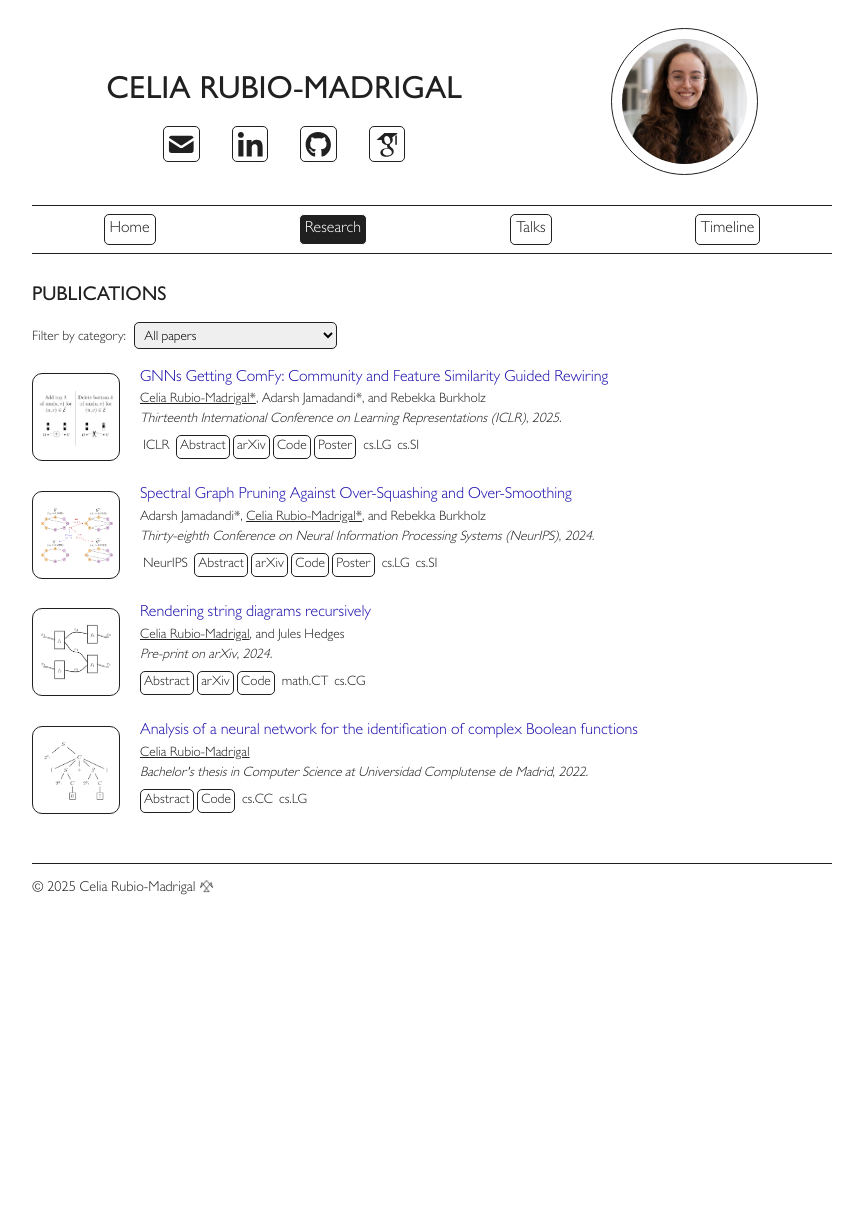
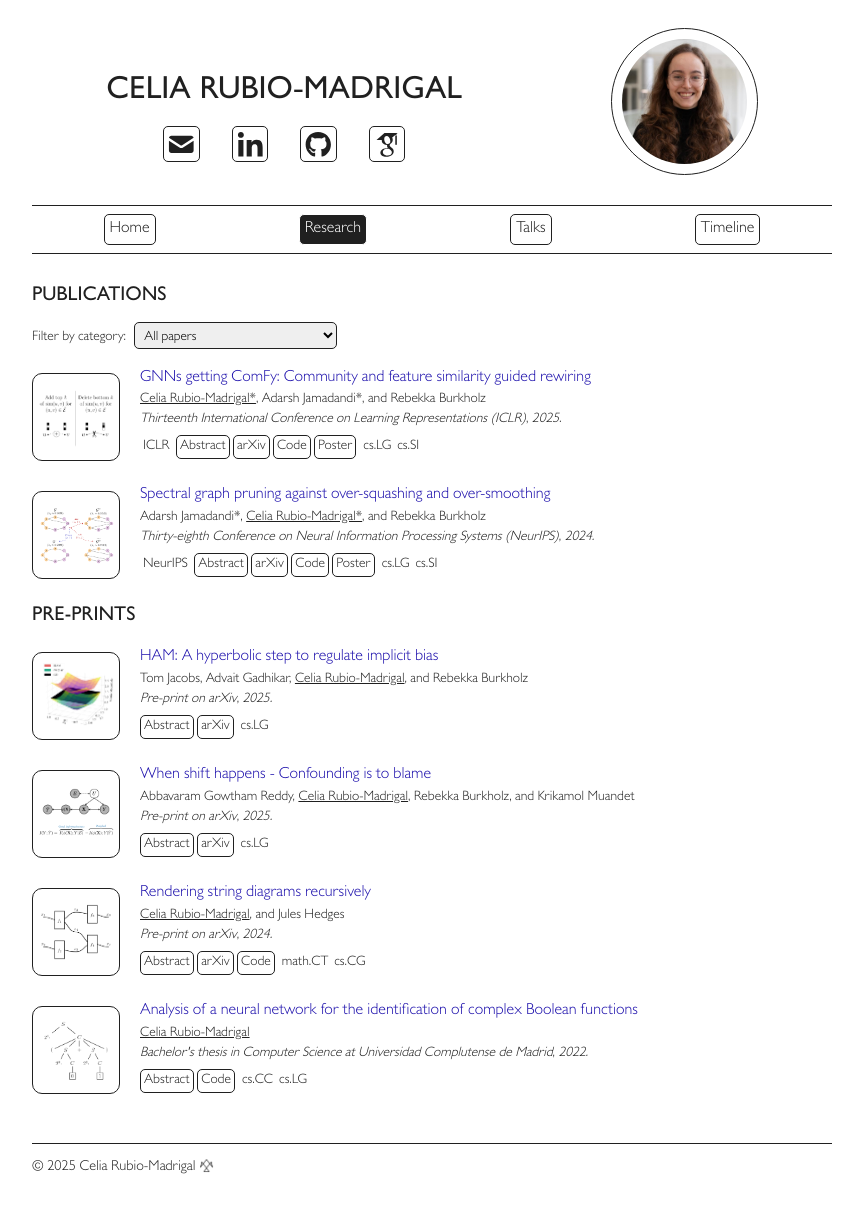
Before and after one commit to celrm/celrm.github.io, a Jekyll site: the page built from _pages/research.md, in a window 1280 px wide. Shown: the whole page, without its empty margins (208-1071 px from the left). Built offline with Jekyll 4.4.1, drawn with Linux system fonts in a browser that asks for light colours; before the commit the page ends 940 px from its top, so only the background shows below that.

Commit message:
new papers and preprint

```diff
--- a/_data/research.yml
+++ b/_data/research.yml
@@ -1,5 +1,29 @@
 list:
-- title: "GNNs Getting ComFy: Community and Feature Similarity Guided Rewiring"
+- title: "HAM: A hyperbolic step to regulate implicit bias"
+  author_array: [Tom Jacobs, Advait Gadhikar, Celia Rubio-Madrigal, Rebekka Burkholz]
+  type: article
+  journal: Pre-print on arXiv
+  year: 2025
+  url: https://arxiv.org/abs/2506.02630
+  arxiv: "2506.02630"
+  abstract: "Understanding the implicit bias of optimization algorithms has become central to explaining the generalization behavior of deep learning models. For instance, the hyperbolic implicit bias induced by the overparameterization m ⊙ w—though effective in promoting sparsity—can result in a small effective learning rate, which slows down convergence. To overcome this obstacle, we propose HAM (Hyperbolic Aware Minimization), which alternates between an optimizer step and a new hyperbolic mirror step. We derive the Riemannian gradient flow for its combination with gradient descent, leading to improved convergence and a similar beneficial hyperbolic geometry as m ⊙ w for feature learning. We provide an interpretation of the the algorithm by relating it to natural gradient descent, and an exact characterization of its implicit bias for underdetermined linear regression. HAM's implicit bias consistently boosts performance —even of dense training, as we demonstrate in experiments across diverse tasks, including vision, graph and node classification, and large language model fine-tuning. HAM is especially effective in combination with different sparsification methods, improving upon the state of the art. The hyperbolic step requires minimal computational and memory overhead, it succeeds even with small batch sizes, and its implementation integrates smoothly with existing optimizers."
+  img: ham-hyperbolic-step.png
+  categories: [cs.LG]
+  preprint: true
+
+- title: "When shift happens - Confounding is to blame"
+  author_array: [Abbavaram Gowtham Reddy, Celia Rubio-Madrigal, Rebekka Burkholz, Krikamol Muandet]
+  type: article
+  journal: Pre-print on arXiv
+  year: 2025
+  url: https://arxiv.org/abs/2505.21422
+  arxiv: 2505.21422
+  abstract: "Distribution shifts introduce uncertainty that undermines the robustness and generalization capabilities of machine learning models. While conventional wisdom suggests that learning causal-invariant representations enhances robustness to such shifts, recent empirical studies present a counterintuitive finding: (i) empirical risk minimization (ERM) can rival or even outperform state-of-the-art out-of-distribution (OOD) generalization methods, and (ii) its OOD generalization performance improves when all available covariates, not just causal ones, are utilized. Drawing on both empirical and theoretical evidence, we attribute this phenomenon to hidden confounding. Shifts in hidden confounding induce changes in data distributions that violate assumptions commonly made by existing OOD generalization approaches. Under such conditions, we prove that effective generalization requires learning environment-specific relationships, rather than relying solely on invariant ones. Furthermore, we show that models augmented with proxies for hidden confounders can mitigate the challenges posed by hidden confounding shifts. These findings offer new theoretical insights and practical guidance for designing robust OOD generalization algorithms and principled covariate selection strategies."
+  img: when-shift-happens.png
+  categories: [cs.LG]
+  preprint: true
+
+- title: "GNNs getting ComFy: Community and feature similarity guided rewiring"
   author_array: [Celia Rubio-Madrigal*, Adarsh Jamadandi*, Rebekka Burkholz]
   type: article
   journal: Thirteenth International Conference on Learning Representations (ICLR)
@@ -11,8 +35,9 @@ list:
   img: gnns-getting-comfy.png
   poster: ComFy__poster_ICLR25.pdf
   categories: [cs.LG, cs.SI]
+  first_author: true
 
-- title: Spectral Graph Pruning Against Over-Squashing and Over-Smoothing
+- title: Spectral graph pruning against over-squashing and over-smoothing
   author_array: [Adarsh Jamadandi*, Celia Rubio-Madrigal*, Rebekka Burkholz]
   type: article
   journal: Thirty-eighth Conference on Neural Information Processing Systems (NeurIPS)
@@ -24,6 +49,7 @@ list:
   img: spectral-pruning.png
   poster: Spectral_Pruning__poster_NeurIPS24.pdf
   categories: [cs.LG, cs.SI]
+  first_author: true
 
 - title: Rendering string diagrams recursively
   author_array: [Celia Rubio-Madrigal, Jules Hedges]
@@ -36,6 +62,7 @@ list:
   code: https://github.com/celrm/stringdiagrams
   img: rendering-string-diagrams.png
   categories: [math.CT, cs.CG]
+  preprint: true
 
 - title: Analysis of a neural network for the identification of complex Boolean functions
   author_array: [Celia Rubio-Madrigal]
@@ -48,6 +75,7 @@ list:
   code: https://github.com/celrm/tfg
   img: analysis-of-a-nn.png
   categories: [cs.CC, cs.LG]
+  preprint: true
 
 categories:
 - cs.LG: Machine Learning
--- a/_includes/bib.html
+++ b/_includes/bib.html
@@ -3,13 +3,13 @@
         <div class="preview">
           {%- if entry.img -%}
             {% if entry.img contains '://' -%}
-            <img src="{{ entry.img }}">
+            <img src="{{ entry.img }}" onclick="image(this)" style="cursor:pointer;">
             {%- else -%}
               {%- assign entry_path = entry.img | prepend: './images/publications/' -%}
-              <img src="{{ site.url }}{{ site.baseurl }}/assets/img/{{ entry.img }}">
+              <img src="{{ site.url }}{{ site.baseurl }}/assets/img/{{ entry.img }}" onclick="image(this)" style="cursor:pointer;">
             {%- endif -%}
           {%- else -%}
-          <img src="{{ site.url }}{{ site.baseurl }}/assets/img/default.png">
+          <img src="{{ site.url }}{{ site.baseurl }}/assets/img/default.png" onclick="image(this)" style="cursor:pointer;">
           {%- endif -%}
         </div>
         <!-- Entry bib key -->
--- a/_pages/research.md
+++ b/_pages/research.md
@@ -13,11 +13,43 @@ order: 2
 </select></p>
 
 <ol class="bibliography">
-{% for entry in site.data.research.list %}
+
+{% assign not_preprints = site.data.research.list | where: "preprint", nil %}
+{% assign first_author_published = not_preprints | where: "first_author", true %}
+{% for entry in first_author_published %}
+{% unless entry.preprint %}
+<li>
+{% include bib.html %}
+</li>
+{% endunless %}
+{% endfor %}
+
+{% assign has_coauthors = false %}
+{% for entry in not_preprints %}
+  {% unless entry.first_author or entry.preprint %}
+    {% assign has_coauthors = true %}
+  {% endunless %}
+{% endfor %}
+{% if has_coauthors %}
+<h3>Co-authored</h3>
+{% for entry in not_preprints %}
+  {% unless entry.first_author or entry.preprint %}
+    <li>
+      {% include bib.html %}
+    </li>
+  {% endunless %}
+{% endfor %}
+{% endif %}
+
+{% assign preprints = site.data.research.list | where: "preprint", true %}
+{% if preprints.size > 0 %}
+<h3>Pre-prints</h3>
+{% for entry in preprints %}
 <li>
 {% include bib.html %}
 </li>
 {% endfor %}
+{% endif %}
 </ol>
 
 <script>
@@ -40,4 +72,7 @@ document.addEventListener('DOMContentLoaded', function() {
         });
     }
 });
+function image(img) {
+    window.open(img.src,'targetWindow', 'toolbar=no, location=no, status=no, menubar=no, scrollbars=yes, resizable=yes, width=600px, height=600px, top=50px left=250px');
+}
 </script>
```
Also changed, not shown: _data/news.yml (+9 -6 lines), _data/talks.yml (+12 -9 lines), _pages/news.md (+3 -3 lines), assets/img/ham-hyperbolic-step.png (added), assets/img/when-shift-happens.png (added), 1 other file.
